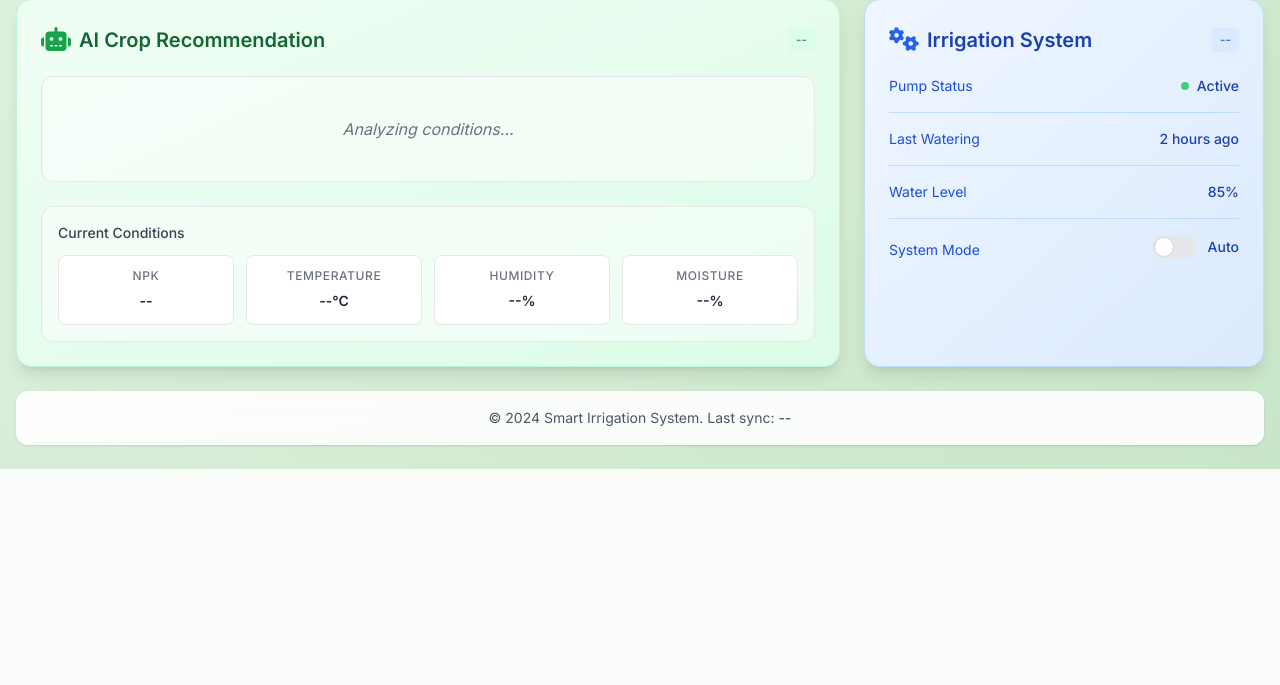
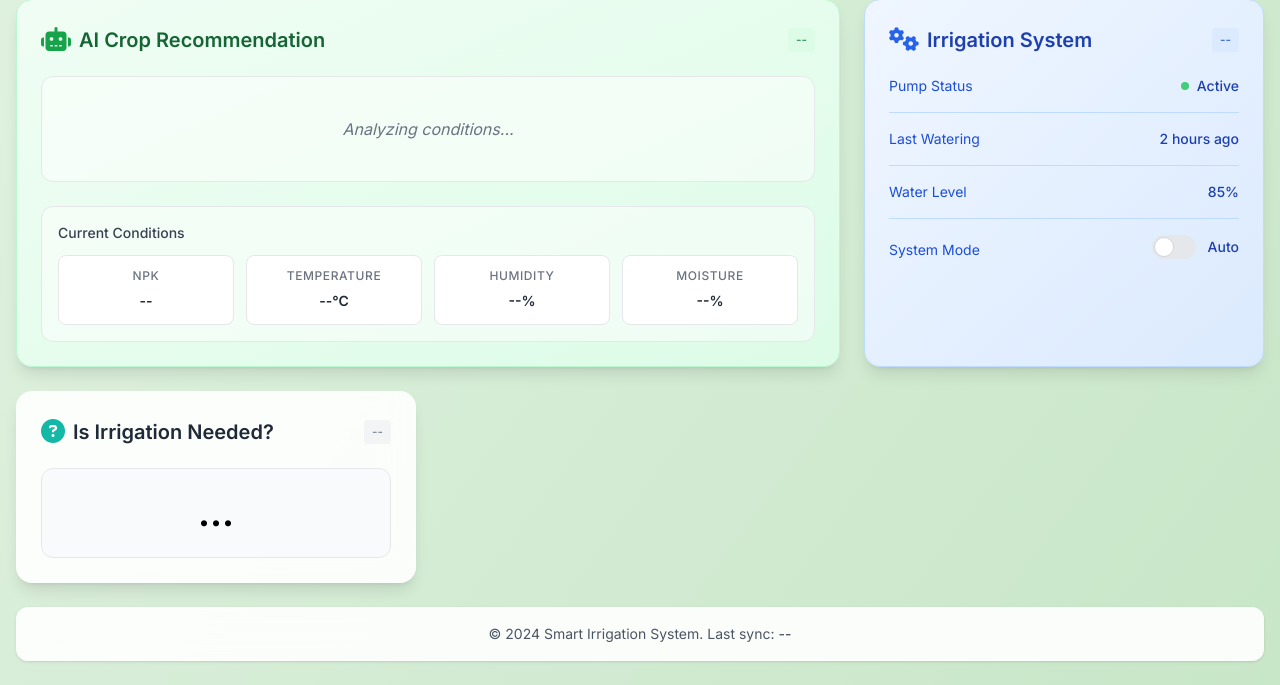
Before and after one commit to Saptakcodes/Smart_Irrigation_Dashboard, a Flask app: page / in a window 1280 px wide. Shown: the part 1025-1710 px from the top of the page. Before the commit the page ends 1494 px from the top, so only its background shows below. Run offline with Flask 3, Linux system fonts and the light colour scheme; data that the repository does not hold is empty; parts of the project's set-up code (start-up, migrations or seed data) failed here and were passed over; some libraries are stand-ins or nearby versions.

Commit message:
irrigation manualand auto changes made

```diff
--- a/app.py
+++ b/app.py
@@ -1,5 +1,12 @@
 from flask import Flask, render_template, request, jsonify
 import os, json, serial, time, threading
+
+import RPi.GPIO as GPIO
+
+PUMP_PIN = 17   #pump pin example
+GPIO.setmode(GPIO.BCM)
+GPIO.setup(PUMP_PIN, GPIO.OUT, initial=GPIO.LOW)
+
 
 # ==== Flask setup ====
 BASE_DIR      = os.path.dirname(__file__)
@@ -116,6 +123,49 @@ def upload_sensor_data():
         print(f"❌ Upload Error: {e}")
         return jsonify({"error": str(e)}), 500
 
+#############PUMP########################
+
+#PUMP AUTO
+
+@app.route("/start_manual_irrigation", methods=["POST"])
+def start_irrigation():
+    GPIO.output(PUMP_PIN, GPIO.HIGH)
+    return jsonify({"status": "Pump turned ON manually"})
+
+@app.route("/stop_manual_irrigation", methods=["POST"])
+def stop_irrigation():
+    GPIO.output(PUMP_PIN, GPIO.LOW)
+    return jsonify({"status": "Pump turned OFF manually"})
+
+#PUMP MANUAL
+def _auto_off(delay_s: int):
+    time.sleep(delay_s)
+    GPIO.output(PUMP_PIN, GPIO.LOW)
+    print(f"⏹️  Pump auto‑stopped after {delay_s//60} min")
+
+# ────────────────────────────────────────────────
+@app.route("/start_manual_irrigation", methods=["POST"])
+def start_manual_irrigation():
+    """
+    Body example: { "minutes": 10 }
+    """
+    data = request.get_json(silent=True) or {}
+    minutes = int(data.get("minutes", 5))        # default 5 min
+    if minutes not in (5, 10, 15, 30):
+        return jsonify({"error": "Allowed durations: 5, 10, 15, 30"}), 400
+
+    GPIO.output(PUMP_PIN, GPIO.HIGH)
+    threading.Thread(target=_auto_off, args=(minutes * 60,), daemon=True).start()
+    return jsonify({"status": f"Pump ON for {minutes} minutes"}), 200
+
+# ────────────────────────────────────────────────
+@app.route("/stop_manual_irrigation", methods=["POST"])
+def stop_manual_irrigation():
+    GPIO.output(PUMP_PIN, GPIO.LOW)
+    return jsonify({"status": "Pump OFF manually"}), 200
+
+
+
 # ==== Run Server ====
 # ==== Run Server ====
 if __name__ == "__main__":
--- a/static/script.js
+++ b/static/script.js
@@ -269,3 +269,77 @@ async function refreshData() {
     setConnection(false);
   }
 }
+
+
+/**pump */
+async function callPump(url) {
+  await fetch(url, { method: "POST" });
+}
+
+elements.startIrrigation.addEventListener("click", () => {
+  callPump("/pump/on");
+  alert("✅ Pump started (manual)");
+});
+
+elements.stopIrrigation.addEventListener("click", () => {
+  callPump("/pump/off");
+  alert("🛑 Pump stopped");
+});
+
+
+//pump manual
+async function sendIrrigationCommand(mins) {
+  await fetch("/start_manual_irrigation", {
+    method: "POST",
+    headers: { "Content-Type": "application/json" },
+    body: JSON.stringify({ minutes: mins })
+  });
+  alert(`🚿 Pump will run for ${mins} min`);
+}
+
+document.querySelectorAll(".duration-btn").forEach(btn => {
+  btn.addEventListener("click", () => {
+    const mins = parseInt(btn.dataset.minutes, 10);
+    sendIrrigationCommand(mins);
+    elements.irrigationDurationOptions.classList.add("hidden");
+  });
+});
+
+// ────────────────────────────────────────────────
+//  GET irrigation recommendation
+async function fetchIrrigationNeeded() {
+  const res = await fetch("/api/irrigation_needed");
+  if (!res.ok) return null;
+  const { needed } = await res.json();
+  return needed;   // true / false
+}
+
+// update the card
+function updateIrrigationNeededUI(needed) {
+  const answer = needed ? "YES ✅" : "NO 🛑";
+  const el = document.getElementById("irrigationNeededAnswer");
+  const stamp = document.getElementById("irrigationNeededUpdated");
+
+  el.textContent = answer;
+  el.className =
+    "text-center text-4xl font-bold py-6 rounded-xl transition-all duration-300 " +
+    (needed
+      ? "bg-red-100 dark:bg-red-900/40 text-red-700 dark:text-red-200 border border-red-300 dark:border-red-700"
+      : "bg-green-100 dark:bg-green-900/40 text-green-700 dark:text-green-200 border border-green-300 dark:border-green-700");
+
+  stamp.textContent = new Date().toLocaleTimeString();
+}
+
+// call it whenever you refresh sensor data
+async function refreshData() {
+  const sensor = await fetchSensorData();
+  if (!sensor) return;
+
+  updateSensorUI(sensor);
+
+  // NEW: irrigation needed?
+  const needed = await fetchIrrigationNeeded();
+  if (needed !== null) updateIrrigationNeededUI(needed);
+
+  // crop recommendation as before …
+}
--- a/templates/index.html
+++ b/templates/index.html
@@ -402,6 +402,33 @@
                     </div>
                 </div>
             </div>
+
+            <!-- Irrigation Needed Card -->
+            <div id="irrigationNeededCard"
+                class="card bg-white/90 dark:bg-gray-800/90 backdrop-blur-lg
+                        rounded-2xl p-6 shadow-lg border border-white/20
+                        dark:border-gray-700/50 transition-all duration-300
+                        hover:shadow-xl hover:-translate-y-1">
+            <div class="card-header flex justify-between items-center mb-5">
+                <h2 class="card-title text-xl font-semibold text-gray-800 dark:text-white flex items-center gap-2">
+                <span class="text-2xl text-teal-500"><i class="fas fa-question-circle"></i></span>
+                Is Irrigation Needed?
+                </h2>
+                <div id="irrigationNeededUpdated"
+                    class="text-xs text-gray-500 dark:text-gray-400 bg-gray-100
+                            dark:bg-gray-700 px-2 py-1 rounded">--</div>
+            </div>
+
+            <div id="irrigationNeededAnswer"
+                class="text-center text-4xl font-bold py-6 rounded-xl
+                        bg-gray-50 dark:bg-gray-700/50 border border-gray-200
+                        dark:border-gray-700 transition-all duration-300">
+                ...
+            </div>
+            </div>
+
+
+
         </main>
 
         <!-- Footer -->
```
